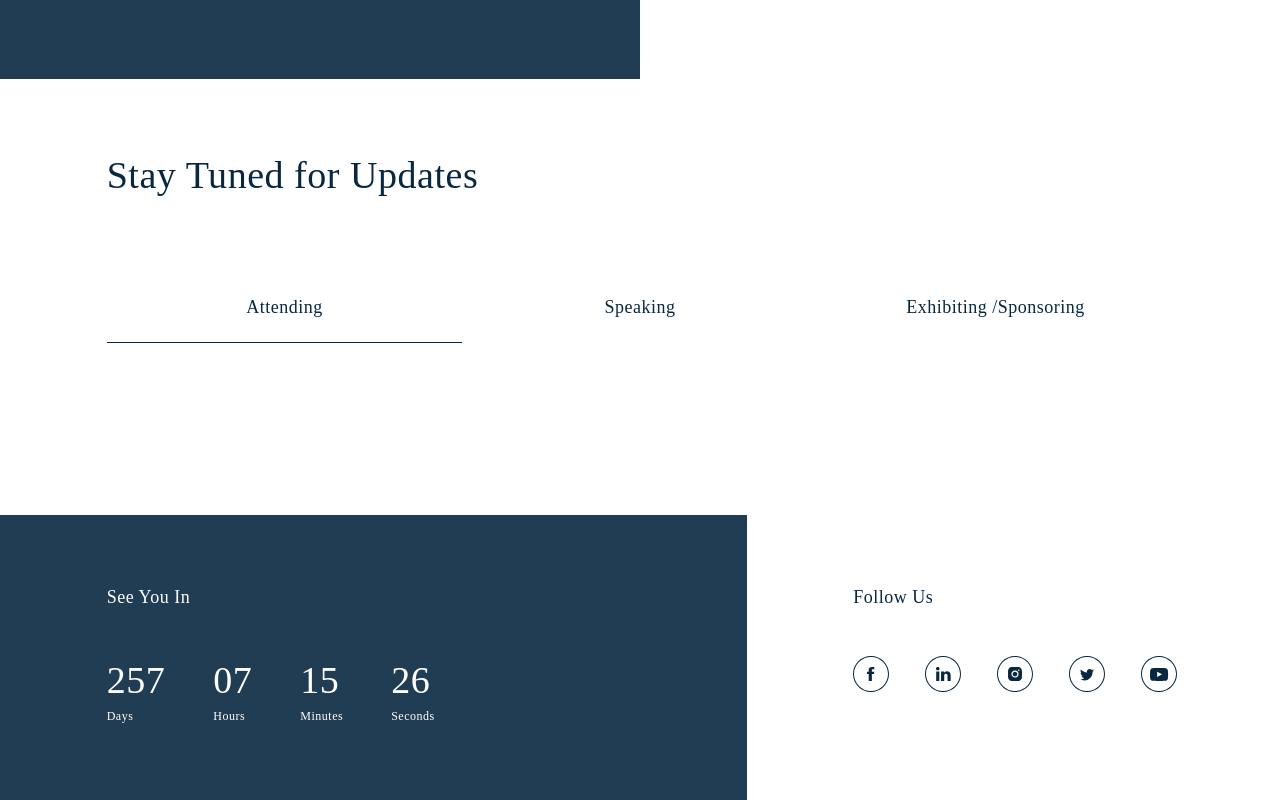
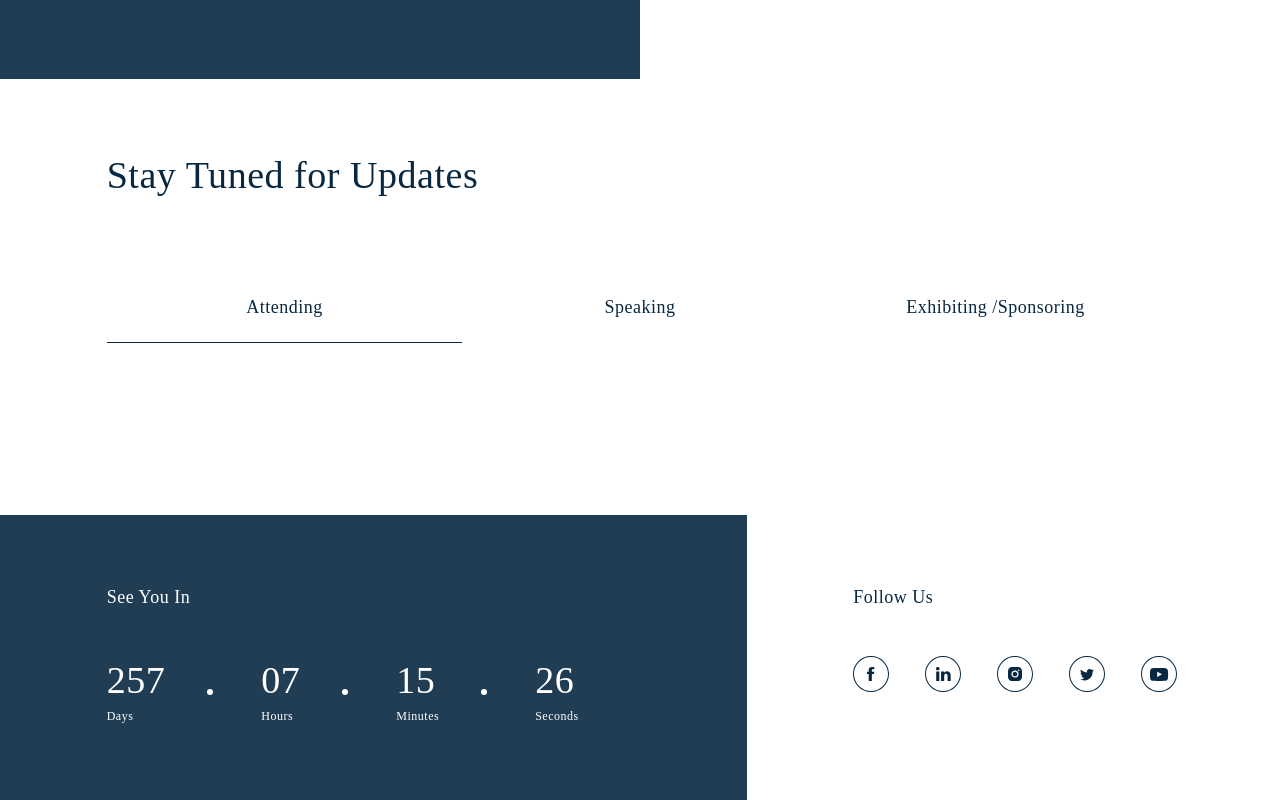
Before and after one commit to Isaacxpreston/remode, a Vue app: page / in a window 1280 px wide. Shown: the part 2344-3144 px from the top of the page. Built offline with nearby package versions, Linux system fonts and the light colour scheme; a web font is replaced by a local one.

Commit message:
clock dots

```diff
--- a/src/components/clock.vue
+++ b/src/components/clock.vue
@@ -26,11 +26,33 @@
     display: flex;
     padding-top: 48px;
     >div {
-      // background: red;
-      .h2, .utility {
+      position: relative;
+      .h2,
+      .utility {
         color: $white;
       }
-      margin-right: 48px;
+      margin-right: 96px;
+      &:not(:last-child) {
+        &:after {
+          position: absolute;
+          content: ' ';
+          height: 6px;
+          width: 6px;
+          top: 50%;
+          right: 0;
+          transform: translate(48px, -50%);
+          background: $white;
+          border-radius: 50%;
+        }
+      }
+    }
+    @media screen and (max-width: $tablet-max) {
+      >div {
+        margin-right: 48px;
+        &:after {
+          transform: translate(24px, -50%) !important;
+        }
+      }
     }
     @media screen and (max-width: $mobile-max) {
       justify-content: space-between;
@@ -39,11 +61,11 @@
       }
     }
   }
+
 </style>
 
 
 <script>
-
   // https://www.sitepoint.com/build-javascript-countdown-timer-no-dependencies/
   // https://codepen.io/SitePoint/pen/MwNPVq
 
```
